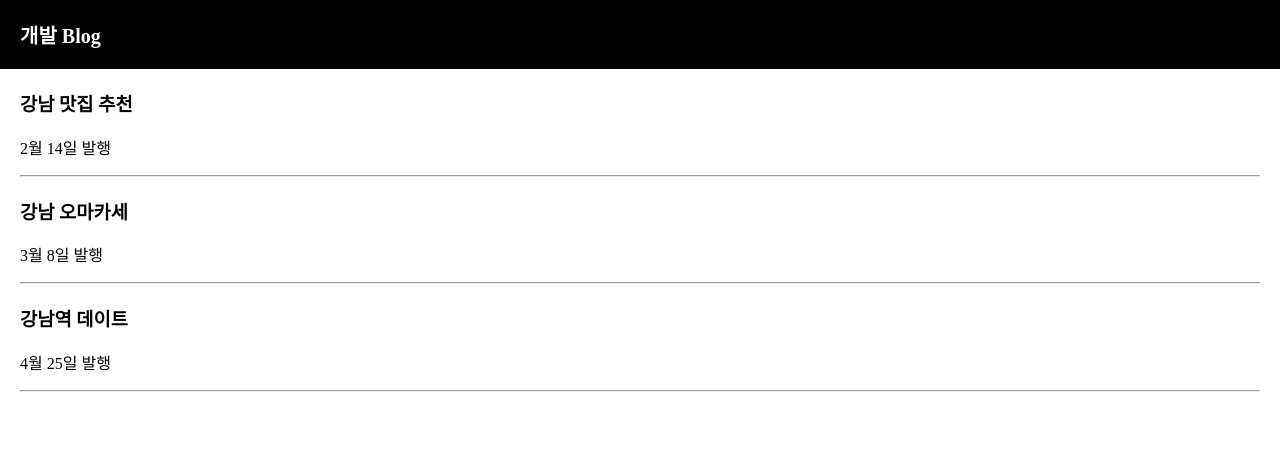
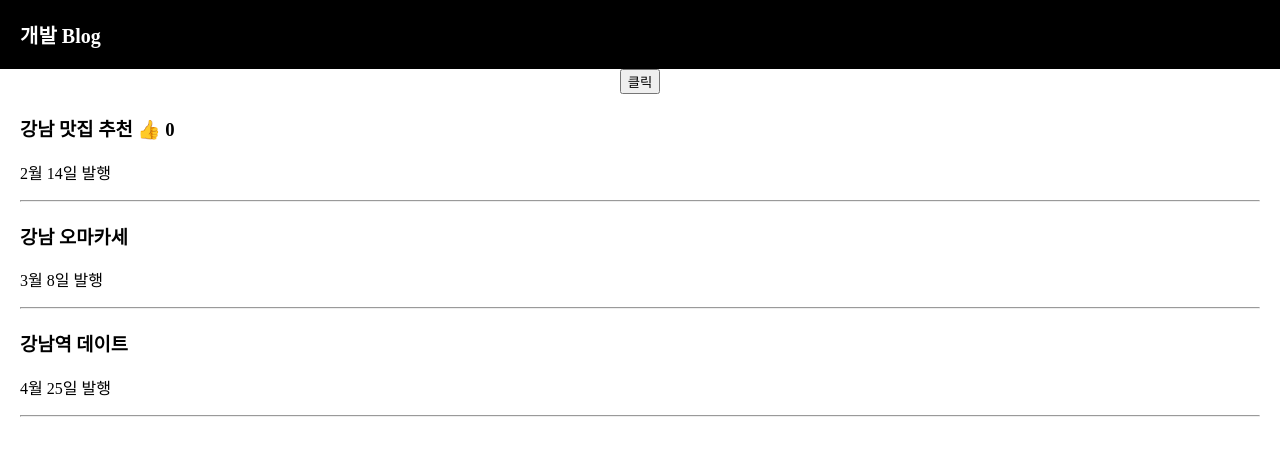
Before and after one commit to dionysus0214/react_startPackage, a React (Create React App) app in the folder blog/: page / in a window 1280 px wide. Shown: the top 456 px of the page. Built offline with nearby package versions, Linux system fonts and the light colour scheme.

Commit message:
state 데이터 변경

```diff
--- a/blog/src/App.js
+++ b/blog/src/App.js
@@ -7,6 +7,7 @@ function App() {
   // state는 변경되면 HTML이 자동으로 재렌더링 -> 자주 바뀌거나 중요한 데이터는 변수 말고 state로 저장
   // [state 데이터, state 데이터 변경 함수]
   let [title, titleChange] = useState(['강남 맛집 추천', '강남 오마카세', '강남역 데이트']); // ES6 destructuring
+  let [likes, likesChange] = useState(0);
 
   return (
     // 태그에 class를 주고 싶으면 <div className="클래스명">
@@ -14,8 +15,10 @@ function App() {
       <div className="black-nav">
         <div>개발 Blog</div>
       </div>
+      <button onClick={ () => { titleChange(['성수 맛집 추천', '강남 오마카세', '강남역 데이트']) }}>클릭</button>
       <div className="list">
-        <h3>{ title[0] }</h3>
+        {/* state 변경함수로 변경해야 재렌더링이 잘 일어남 */}
+        <h3>{ title[0] } <span onClick={ () => { likesChange(likes + 1) }}>👍</span> { likes } </h3>
         <p>2월 14일 발행</p>
         <hr/>
       </div>
```
